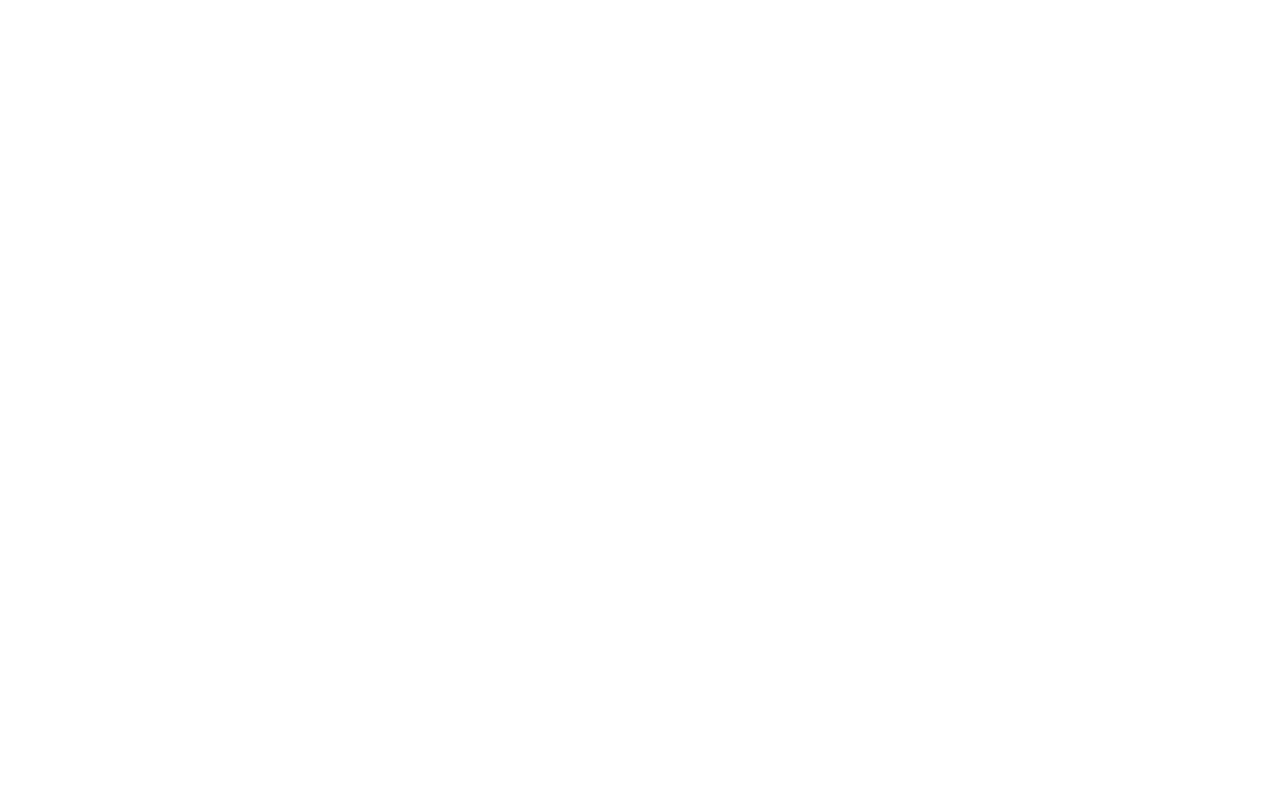
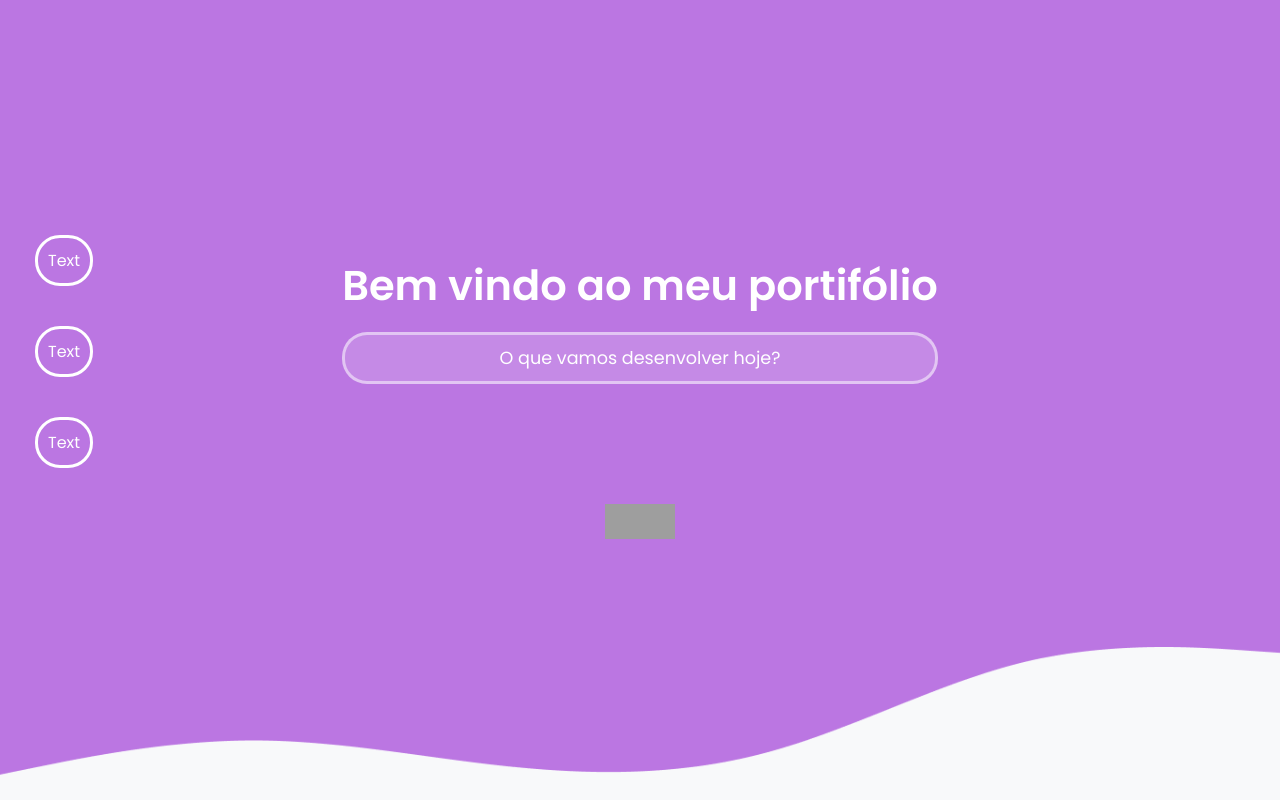
Before and after one commit to guilherme0812/theguiportfolio, a PHP site: page /main.html in a window 1280 px wide. Before the commit the page is empty. Run offline with PHP 8.4, Linux system fonts and the light colour scheme; grey boxes are pictures that could not be loaded.

Commit message:
Criando o index

```diff
--- a/main.html
+++ b/main.html
@@ -5,8 +5,41 @@
     <meta http-equiv="X-UA-Compatible" content="IE=edge">
     <meta name="viewport" content="width=device-width, initial-scale=1.0">
     <title>Document</title>
+    <link rel="styleSheet" href="./style/global.css">
+    <link rel="styleSheet" href="./style/index.css">
 </head>
 <body>
+    <header class="header-main">
+        <nav>
+            <div class="dot">Text</div>
+            <div class="dot">Text</div>
+            <div class="dot">Text</div>
+        </nav>
+        <div class="container">
 
+            <div class="header-main-container">
+                <div class="text-header-main-container">
+
+                    <div>
+                        <div class="welcome">
+                            <h1>Bem vindo ao meu portifólio</h1>
+                        </div>
+                        <div class="development-today-container">
+                            <div>
+                                <span class="text"> O que vamos desenvolver hoje? </span>
+                            </div>
+                        </div>
+                        <div>
+                            <img src="./assets/images/icons/ionicons-1.5.2/png/512/ios7-arrow-down.png" class="arrow-down" alt="Imagem de seta">
+                        </div>
+                    </div>
+
+                </div>
+
+            </div>
+
+        </div>
+        <img src="./assets/images/images/ondas-header.png" class="ondas-header" alt="">
+    </header>
 </body>
 </html>
--- a/style/global.css
+++ b/style/global.css
@@ -1,4 +1,4 @@
-::-webkit-scrollbar {
+/*::-webkit-scrollbar {
     width: 12px;
 }
 
@@ -10,12 +10,33 @@
     border-radius: 10px;
     -webkit-box-shadow: inset 0 0 6px rgba(0,0,0,0.5);
 }
+*/
 /* Fonts */
-@import url('https://fonts.googleapis.com/css2?family=Poppins:wght@400;800&display=swap');
-
+@import url('https://fonts.googleapis.com/css2?family=Poppins:wght@400;600;800&display=swap');
 /* Esquema de cores */
 @import "./theme.css";
 
 body {
     margin: 0; padding: 0;
+    font-family: 'Poppins';
 }
+
+h1, h2, h3, h4 {margin: 0; font-weight: 600;}
+
+.container {
+    max-width: 1120px;
+    margin: auto;
+    padding: 5% 5%;
+}
+
+.d-flex {display: flex;}
+
+.title {
+
+}
+
+.subtitle {
+
+}
+
+.text {font-size: 1.1em;}
--- a/style/index.css
+++ b/style/index.css
@@ -1,3 +1,68 @@
-.image-for-my-web-site {
-    width: 100%;
+/* Esquema de cores */
+@import "./theme.css";
+
+.header-main {
+    background-color: var(--background-purple-inicial-color);
+    color: var(--text-light-color);
+    position: relative;
 }
+
+nav {
+    position: absolute;
+    height: 50%;
+    top: 25%;
+    left: 0;
+    display: flex;
+    flex-direction: column;
+    flex-wrap: wrap;
+    margin: 15px 0;
+    padding-left: 35px;
+    transition: 1s;
+}
+nav .dot {
+    padding: 10px;
+    border: 3px solid #fff;
+    border-radius: 25px;
+    margin: 20px 0;
+    transition: ease-in-out 1s;
+}
+nav .dot:hover {
+    width: 100px;
+
+}
+
+.header-main .container {padding: 0 5%}
+
+.header-main-container {
+    display: flex;
+    height: 100vh;
+    align-items: center;
+}
+.text-header-main-container {
+    display: flex;
+    margin: 0 auto;
+    flex-direction: column;
+    align-content: center;
+    align-items: center;
+}
+.text-header-main-container > div{text-align: center; width: 100%;margin: 0;}
+
+.welcome h1 {font-size: 2.6em; margin-bottom: 15px;}
+
+.development-today-container > div{
+    max-width: 1000px;
+    padding: 10px 0;
+    border: 3px solid rgba(255, 255, 255, .5);
+    border-radius: 25px;
+    background-color: rgba(255, 255, 255,.15);
+    max-width: 600px;
+    margin: auto auto 20% auto
+}
+
+.arrow-down {color: #fff; width: 70px; height: 35px; padding-top: 0px;}
+
+.ondas-header {position: absolute; bottom: 0; left: 0; width: 100%;}
+
+@media only screen and (max-width: 900px) {
+
+}
--- a/style/theme.css
+++ b/style/theme.css
@@ -1,10 +1,12 @@
 :root {
     --text-color: #7A7979;
+    --text-light-color: #fff;
     --title-color: #7F31E5;
     --background-light-color: #F8F9Fa;
-    --background-purple-inicial-color: #BB76E2
-    --background-purple-final-color: #A775E4
+    --background-purple-inicial-color: #BB76E2;
+    --background-purple-final-color: #A775E4;
     --background-square: #ECEFEF;
     --background-color-circles: #936AC5;
 
+
 }
```
Also changed, not shown: assets/images/images/ondas-header.png (added), style/metrics.css (added).
